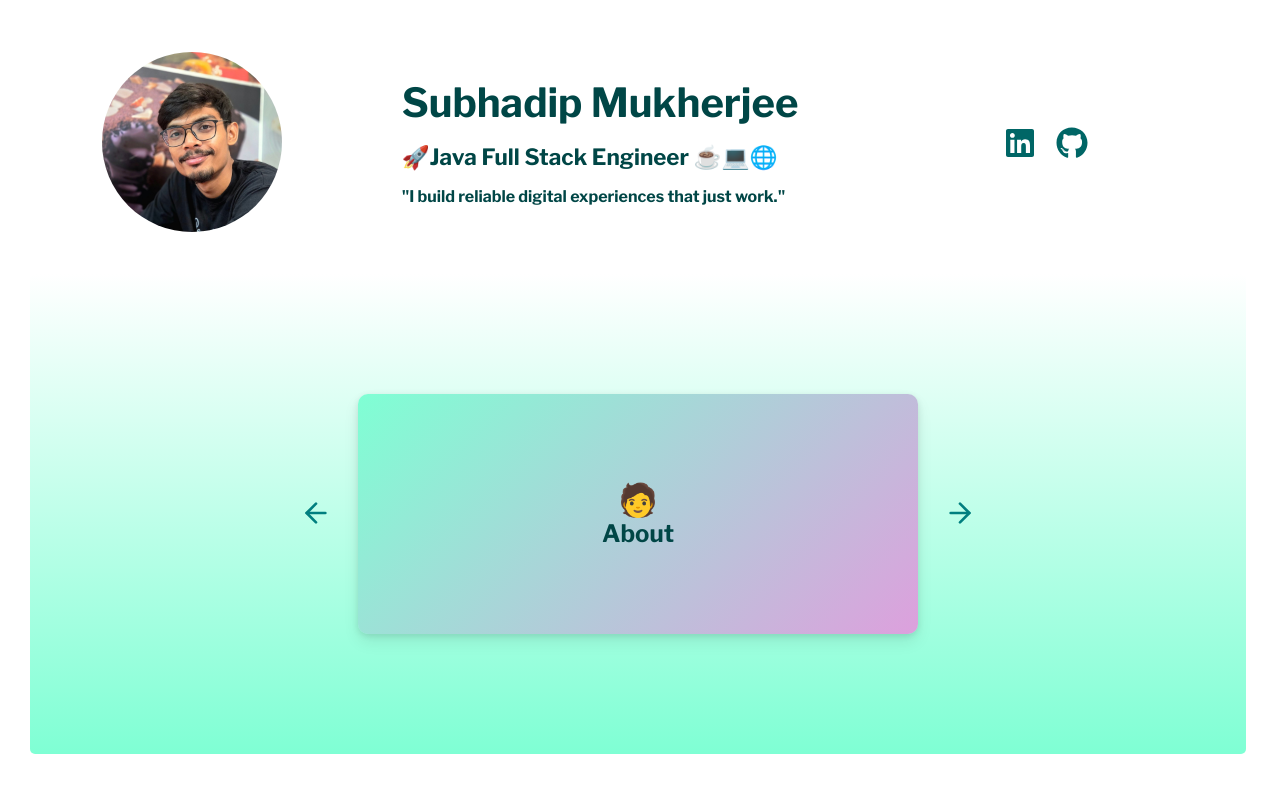
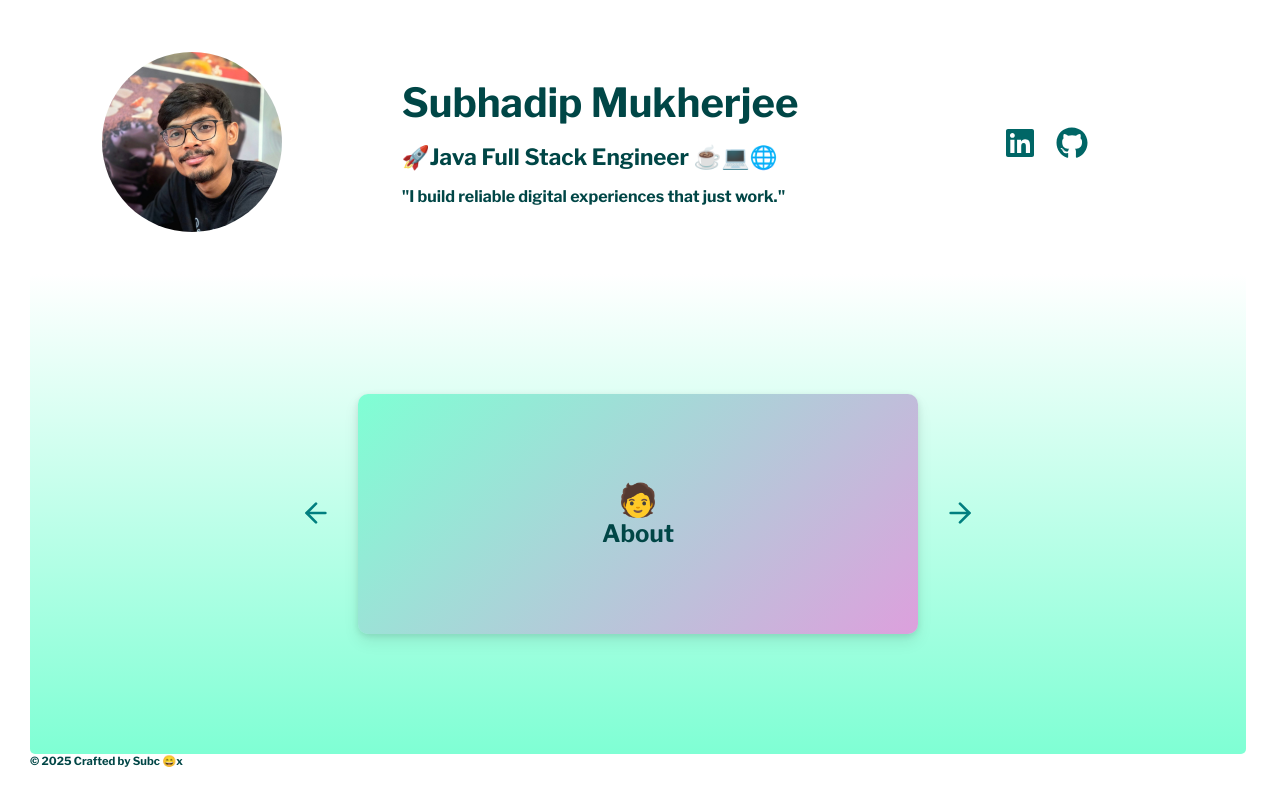
Before and after one commit to Subsdip/subc_portfolio, a React (Vite) app: page / in a window 1280 px wide. Built offline with nearby package versions, Linux system fonts and the light colour scheme.

Commit message:
changes done

```diff
--- a/src/component/upperbound/Upperbound.tsx
+++ b/src/component/upperbound/Upperbound.tsx
@@ -39,6 +39,7 @@ const Upperbound: React.FC = () => {
     // );
 
     return (
+        <>
             <div
             className="main-upperbound-flex"
             onPointerMove={(e) => {
@@ -76,6 +77,8 @@ const Upperbound: React.FC = () => {
                     </div>
                 </motion.div>
             </div>
+            <h5 style={{fontSize: "clamp(.7rem, .2vw, 1.5rem)"}}>© 2025 Crafted by Subc 😄x</h5>
+        </>
     );
 };
 
--- a/src/index.css
+++ b/src/index.css
@@ -4,6 +4,8 @@
   margin: 0;
   padding: 0;
   box-sizing: border-box;
+  -webkit-tap-highlight-color: transparent;
+  outline: none;
 }
 
 :root {
```
Lines whose indentation alone changed are shown as unchanged.
